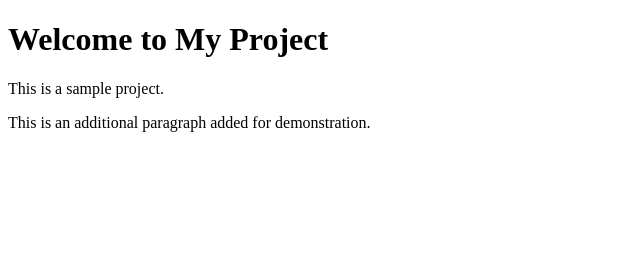
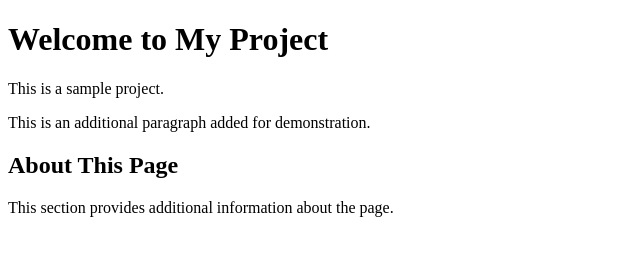
Before and after one commit to maotelus0/MyProject, a plain HTML site: page index.html in a window 1280 px wide. Shown: the whole page, without its empty margins (0-640 px from the left). Drawn offline with Linux system fonts and the light colour scheme.

Commit message:
Added a new section to index.html

```diff
--- a/index.html
+++ b/index.html
@@ -5,5 +5,11 @@
     <h1>Welcome to My Project</h1>
     <p>This is a sample project.</p>
     <p>This is an additional paragraph added for demonstration.</p>
+
+    <section>
+        <h2>About This Page</h2>
+        <p>This section provides additional information about the page.</p>
+    </section>
+
 </body>
 </html>
```
